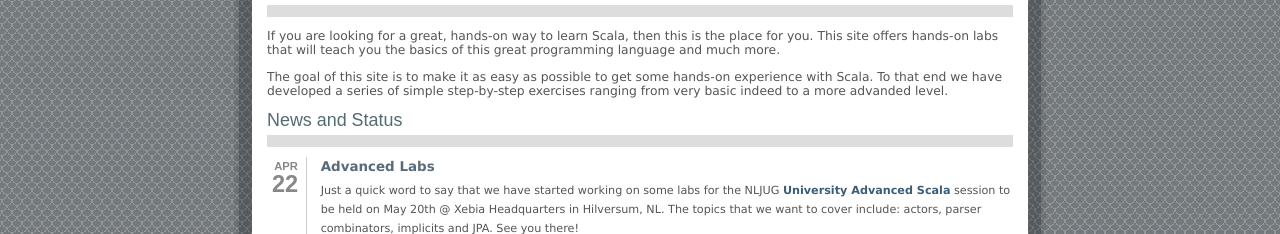
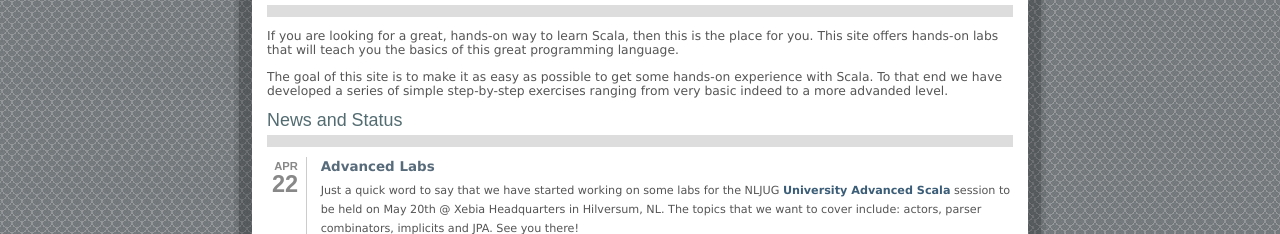
Before and after one commit to scala-labs/scala-labs.github.com, a Jekyll site: the page built from index.html, in a window 1280 px wide. Shown: the part 320-554 px from the top of the page. Built offline with Jekyll 4.4.1, drawn with Linux system fonts in a browser that asks for light colours.

Commit message:
removed obsolete stuff

```diff
--- a/index.html
+++ b/index.html
@@ -9,7 +9,7 @@
 
 <p class="text-content">
   If you are looking for a great, hands-on way to learn Scala, then this is the place for you. This site
-  offers hands-on labs that will teach you the basics of this great programming language and much more.
+  offers hands-on labs that will teach you the basics of this great programming language.
 </p>
 
 <p class="text-content">
```
